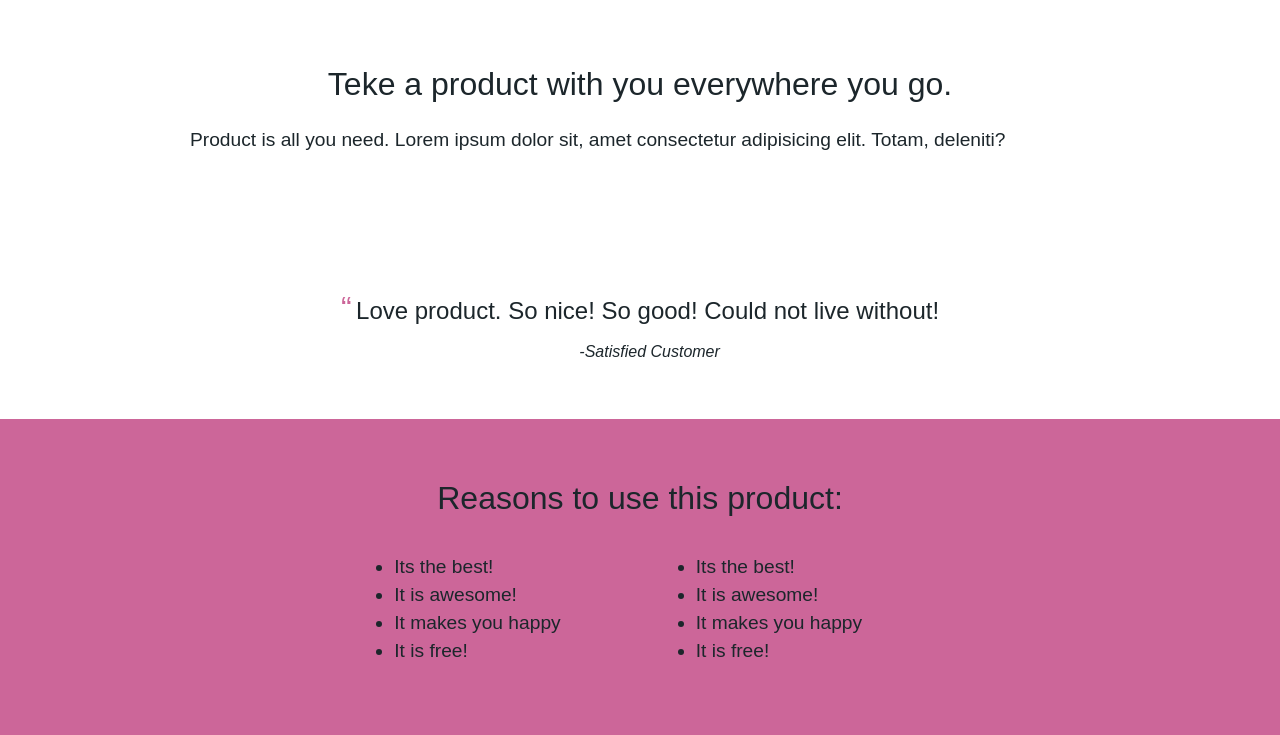
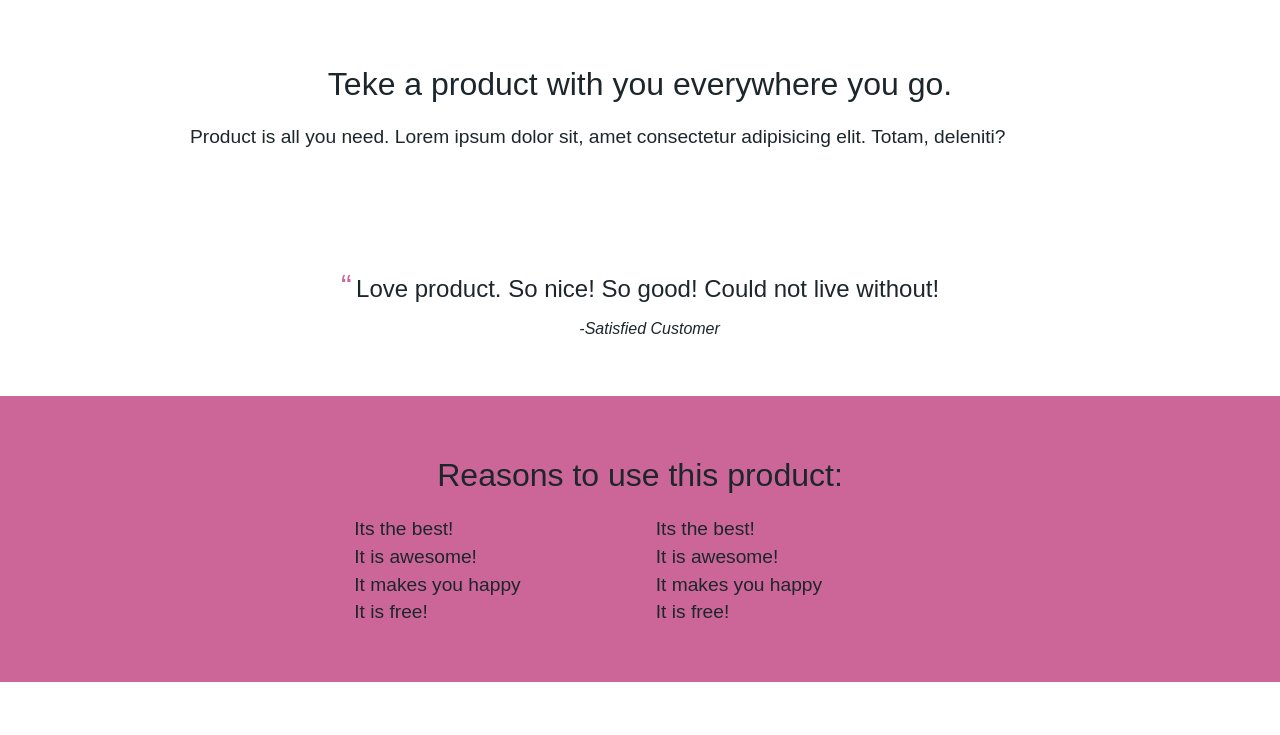
Before and after one commit to kleyla/sass-basic, a plain HTML site: page index.html in a window 1280 px wide. Shown: the part 1480-2215 px from the top of the page. Drawn offline with nearby package versions, Linux system fonts and the light colour scheme.

Commit message:
partials e import

```diff
--- /dev/null
+++ b/assets/scss/_mixins.scss
@@ -0,0 +1,16 @@
+@mixin sombras-caja($x, $y, $blur, $color) {
+  --webkit-box-shadow: $x $y $blur $color;
+  -moz-box-shadow: $x $y $blur $color;
+  box-shadow: $x $y $blur $color;
+}
+@mixin columnas {
+  margin: 0 1.5%;
+  display: inline-block;
+  vertical-align: top;
+}
+@mixin tipografia($tamano: 1rem, $estilo: 300) {
+  font: {
+    size: $tamano;
+    weight: $estilo;
+  }
+}
--- /dev/null
+++ b/assets/scss/_reset.scss
@@ -0,0 +1,129 @@
+/* http://meyerweb.com/eric/tools/css/reset/
+   v2.0 | 20110126
+   License: none (public domain)
+*/
+
+html,
+body,
+div,
+span,
+applet,
+object,
+iframe,
+h1,
+h2,
+h3,
+h4,
+h5,
+h6,
+p,
+blockquote,
+pre,
+a,
+abbr,
+acronym,
+address,
+big,
+cite,
+code,
+del,
+dfn,
+em,
+img,
+ins,
+kbd,
+q,
+s,
+samp,
+small,
+strike,
+strong,
+sub,
+sup,
+tt,
+var,
+b,
+u,
+i,
+center,
+dl,
+dt,
+dd,
+ol,
+ul,
+li,
+fieldset,
+form,
+label,
+legend,
+table,
+caption,
+tbody,
+tfoot,
+thead,
+tr,
+th,
+td,
+article,
+aside,
+canvas,
+details,
+embed,
+figure,
+figcaption,
+footer,
+header,
+hgroup,
+menu,
+nav,
+output,
+ruby,
+section,
+summary,
+time,
+mark,
+audio,
+video {
+  margin: 0;
+  padding: 0;
+  border: 0;
+  font-size: 100%;
+  font: inherit;
+  vertical-align: baseline;
+}
+/* HTML5 display-role reset for older browsers */
+article,
+aside,
+details,
+figcaption,
+figure,
+footer,
+header,
+hgroup,
+menu,
+nav,
+section {
+  display: block;
+}
+body {
+  line-height: 1;
+}
+ol,
+ul {
+  list-style: none;
+}
+blockquote,
+q {
+  quotes: none;
+}
+blockquote:before,
+blockquote:after,
+q:before,
+q:after {
+  content: "";
+  content: none;
+}
+table {
+  border-collapse: collapse;
+  border-spacing: 0;
+}
--- /dev/null
+++ b/assets/scss/_variables.scss
@@ -0,0 +1,6 @@
+$color-rosa: #cc6699;
+$rosa-hover: #864566;
+$color-blanco: #fff;
+
+$boton-presionado: #006eb4;
+$todo: 100%;
--- a/assets/scss/styles.scss
+++ b/assets/scss/styles.scss
@@ -1,5 +1,6 @@
-// Variables
-$color-rosa: #cc6699;
+@import "reset";
+@import "mixins";
+@import "variables";
 
 * {
   -moz-box-sizing: border-box;
```
Also changed, not shown: assets/css/styles.css, 2 other files.
